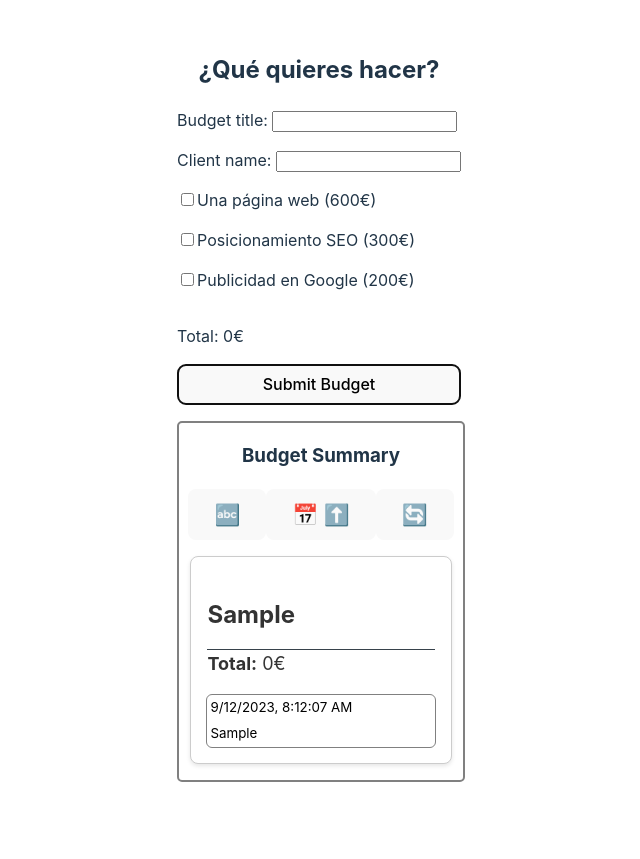
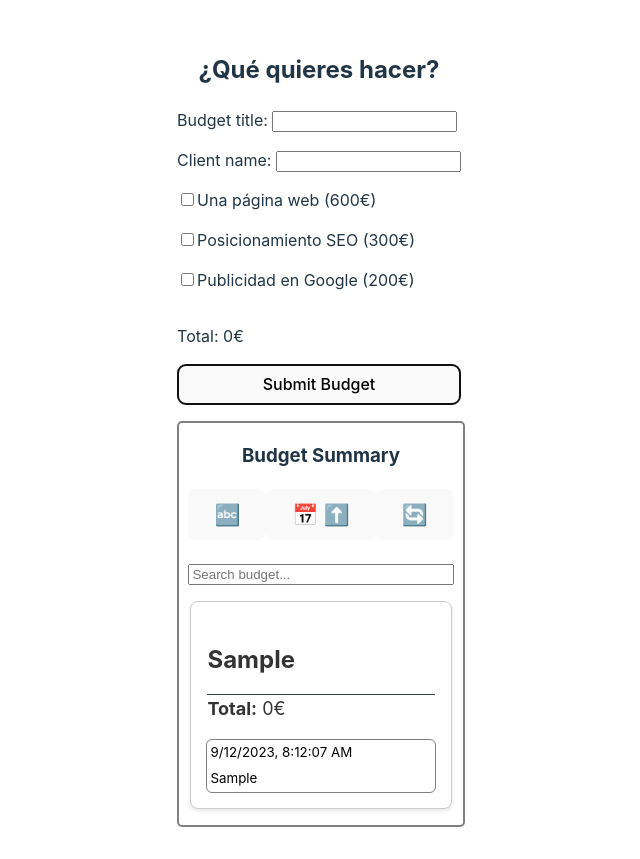
Before and after one commit to 0xNordian/sprint7, a React (Vite) app: page /budget in a window 1280 px wide. Both pictures are taken after typing "Sample", "Sample" into the empty fields and a click on the button "Submit Budget". Shown: the whole page, without its empty margins (321-961 px from the left). Before the commit the page ends 814 px from the top, so only its background shows below. Built offline with nearby package versions, Linux system fonts and the light colour scheme.

Commit message:
search fucntion implemented

```diff
--- a/src/App.css
+++ b/src/App.css
@@ -195,3 +195,9 @@ input[type="number"] {
 .btn-grp:hover{
   /* transform: scale(1.1); */
 }
+
+.filters{
+  display: flex;
+  flex-direction: column;
+  gap: 1.5rem;
+}
--- a/src/components/Budget.tsx
+++ b/src/components/Budget.tsx
@@ -2,6 +2,7 @@ import { useState, useEffect } from 'react';
 import BudgetInput from './BudgetInput';
 import useTotalHandler from '../hooks/useTotalHandler';
 import ButtonGroup from './ButtonGroup';
+import Search from './Search';
 
 const Budget = () => {
     const [budgetName, setBudgetName] = useState("");
@@ -10,7 +11,7 @@ const Budget = () => {
     const [sortedBudget, setSortedBudget] = useState([]);
     const [dateOrder, setDateOrder] = useState<"asc" | "dsc">("asc");
     const { total, subTotal, webCalc, budget, budgetHandler, updateTotal, webSubTotal } = useTotalHandler();
-    const [usedArr, setUsedArr] = useState<typeof budget | typeof sortedBudget>(budget)
+    const [usedArr, setUsedArr] = useState<typeof budget | typeof sortedBudget>([...budget])
     const budgetLength = budget.length;
 
     const sortByTitle = () => {
@@ -63,6 +64,16 @@ const Budget = () => {
         setUsedArr(budget)
     }, [budget])
 
+    const handleSearch = (searchText) => {
+        // Filter the budget array based on the search text
+        const filteredBudget = budget.filter((item) => {
+            const title = Object.keys(item)[0];
+            return title.toLowerCase().includes(searchText.toLowerCase());
+        });
+
+        setUsedArr(filteredBudget); // Update the displayed array
+    };
+
     return (
         <>
             <label>
@@ -99,7 +110,7 @@ const Budget = () => {
             {budgetLength > 0 &&
                 <div className="budget">
                     <h3>Budget Summary</h3>
-                    <div>
+                    <div className="filters">
                         <ButtonGroup
                             sortByTitle={sortByTitle}
                             sortByDate={sortByDate}
@@ -107,6 +118,7 @@ const Budget = () => {
                             setDateOrder={setDateOrder}
                             dateOrder={dateOrder}
                         />
+                        <Search onSearch={handleSearch}/>
                     </div>
                     {usedArr.map((item, index) => (
                         <div className="budget-card" key={index}>
--- /dev/null
+++ b/src/components/Search.tsx
@@ -0,0 +1,24 @@
+import React, { useState } from 'react';
+
+const Search = ({ onSearch }) => {
+    const [searchText, setSearchText] = useState('');
+
+    const handleInputChange = (event) => {
+        const { value } = event.target;
+        setSearchText(value);
+        onSearch(value); // Call the onSearch callback with the search text
+    };
+
+    return (
+        <>
+            <input
+                type="text"
+                placeholder="Search budget..."
+                value={searchText}
+                onChange={handleInputChange}
+            />
+        </>
+    );
+};
+
+export default Search;
```
Also changed, not shown: src/index.css (line endings or trailing spaces).
